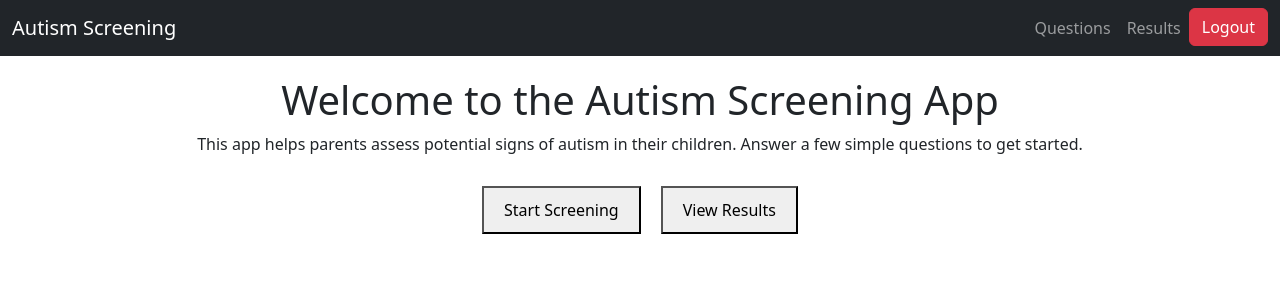
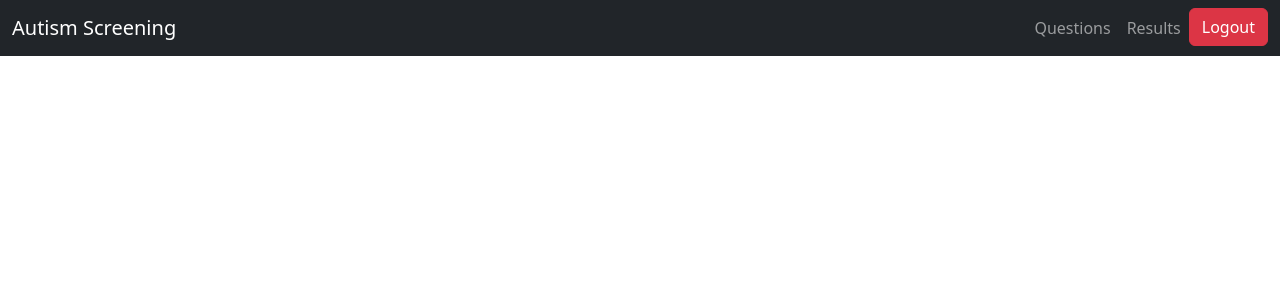
Before and after one commit to 19mddill/autism_in_toddlers, a React (Create React App) app: page / in a window 1280 px wide. Shown: the top 300 px of the page. Built offline with nearby package versions, Linux system fonts and the light colour scheme.

Commit message:
added homepage link for hosting

```diff
--- a/package.json
+++ b/package.json
@@ -1,4 +1,5 @@
 {
+  "homepage": "https://19mddill.github.io/autism_in_toddlers",
   "name": "autism_toddlers",
   "version": "0.1.0",
   "private": true,
@@ -16,6 +17,8 @@
     "web-vitals": "^2.1.4"
   },
   "scripts": {
+    "predeploy": "npm run build",
+    "deploy": "gh-pages -d build",
     "start": "react-scripts start",
     "build": "react-scripts build",
     "test": "react-scripts test",
@@ -38,5 +41,8 @@
       "last 1 firefox version",
       "last 1 safari version"
     ]
+  },
+  "devDependencies": {
+    "gh-pages": "^6.2.0"
   }
 }
--- a/src/App.js
+++ b/src/App.js
@@ -14,7 +14,7 @@ function App() {
     <Router>
       <Navbar />
       <Routes>
-        <Route path="/" element={<HomePage />} />
+        <Route path="/autism_in_toddlers/" element={<HomePage />} />
         <Route path="/login" element={<Login />} />
         <Route path="/register" element={<Register />} />
         <Route path="/contact-us" element={<ContactUs />} />
```
Also changed, not shown: 1 other file (tests, documents, lock files or other folders).
